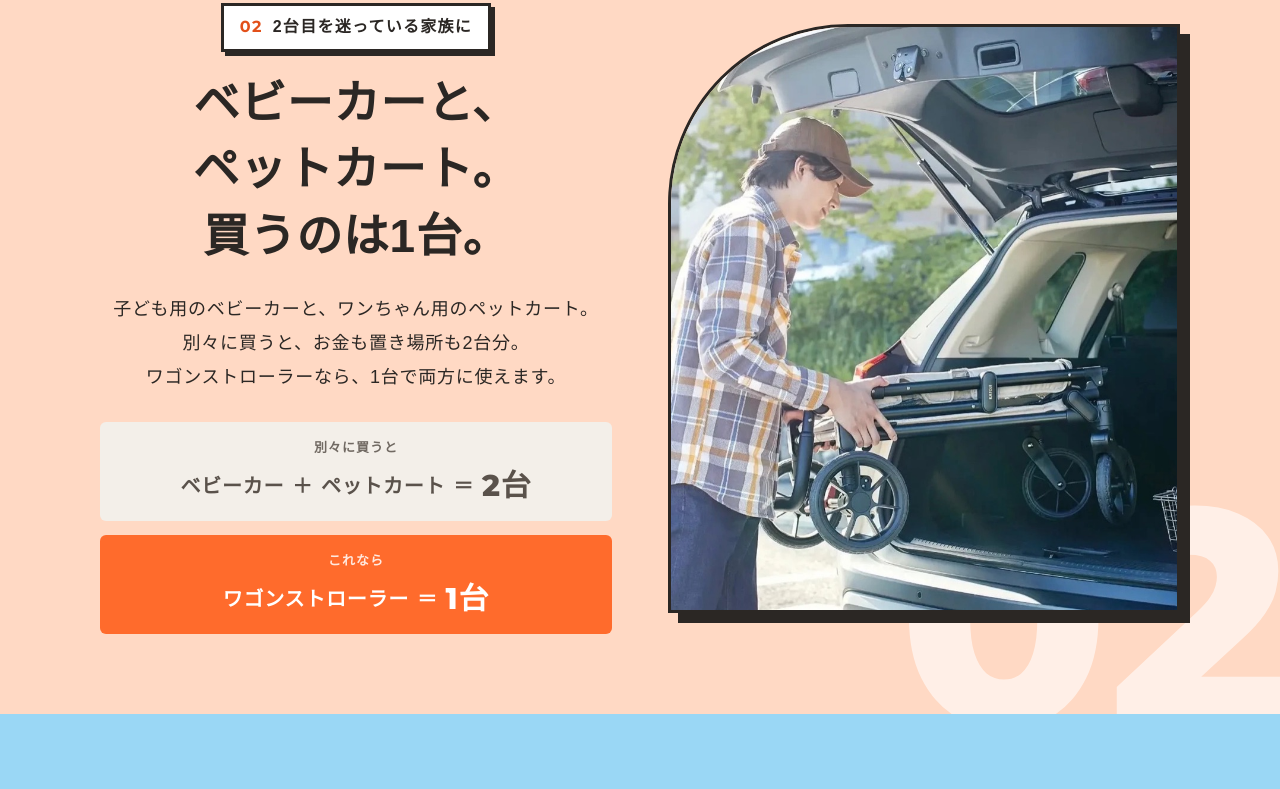
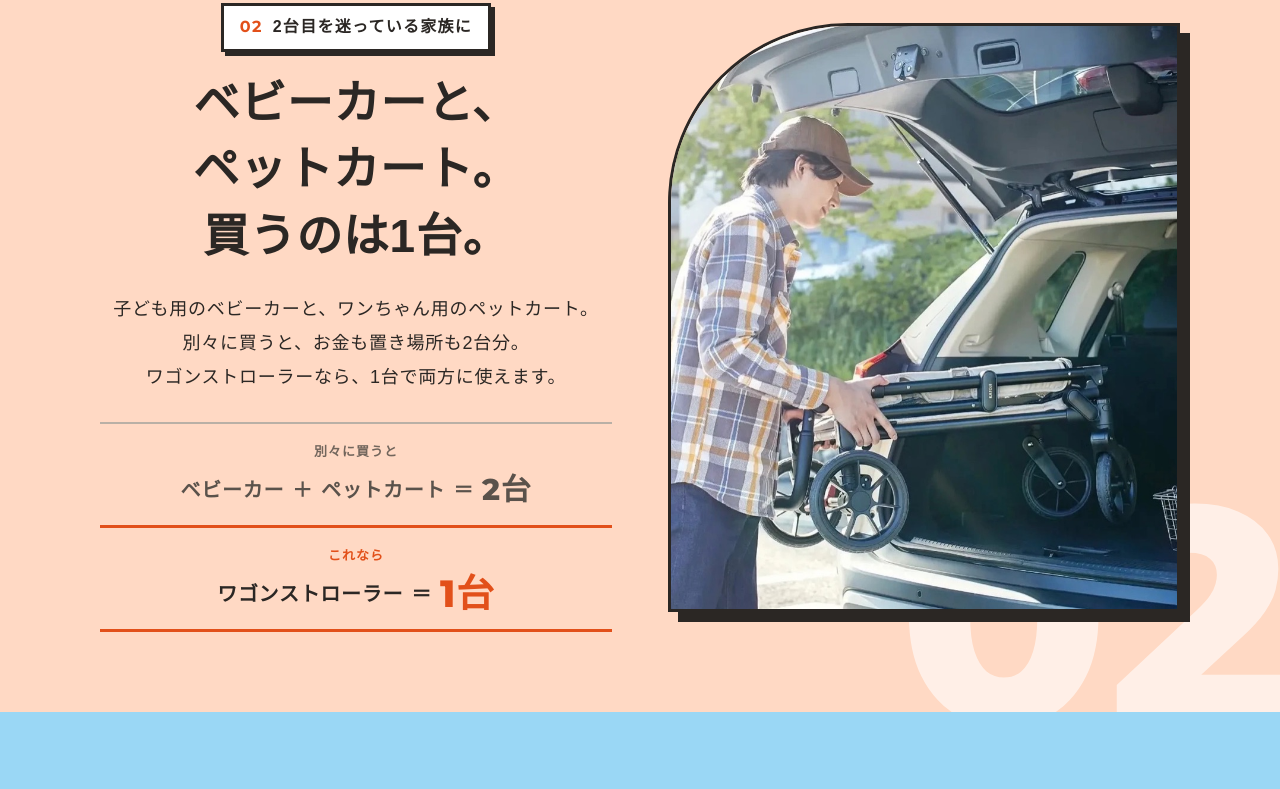
Before and after one commit to sakikohatakeyama/katoji-wagon-stroller-story, a plain HTML site: page item.html in a window 1280 px wide. Shown: the part 4470-5259 px from the top of the page. Drawn offline with Linux system fonts and the light colour scheme; a web font is replaced by a local one.

Commit message:
Turn comparison into ruled rows
Co-Authored-By: Claude Opus 5.5 <noreply@anthropic.com>

```diff
--- a/item.html
+++ b/item.html
@@ -551,6 +551,14 @@ html::after{content:"";position:fixed;inset:0;border:10px solid var(--orange);po
 .vs-row span,.vs-before span,.vs-after span{background:none;border:0;border-radius:0;padding:0;font-size:20px;color:inherit}
 .vs-row em{font-size:13px;letter-spacing:.08em;opacity:.85}
 @media (max-width:767px){.vs-row span,.vs-before span,.vs-after span{font-size:17px}}
+.vs{gap:0}
+.vs-row,.vs-before,.vs-after{background:none;border-radius:0;box-shadow:none;padding:16px 8px}
+.vs-before{border-top:2px solid #b9b0a6;color:var(--sub)}
+.vs-after{border-top:3px solid var(--orange-deep);border-bottom:3px solid var(--orange-deep);color:var(--ink)}
+.vs-after em{color:var(--orange-deep);opacity:1}
+.vs-after b{color:var(--orange-deep);font-size:38px}
+.vs-before b{color:var(--sub)}
+@media (max-width:767px){.vs-after b{font-size:32px}}
 </style>
 </head>
 <body>
```
